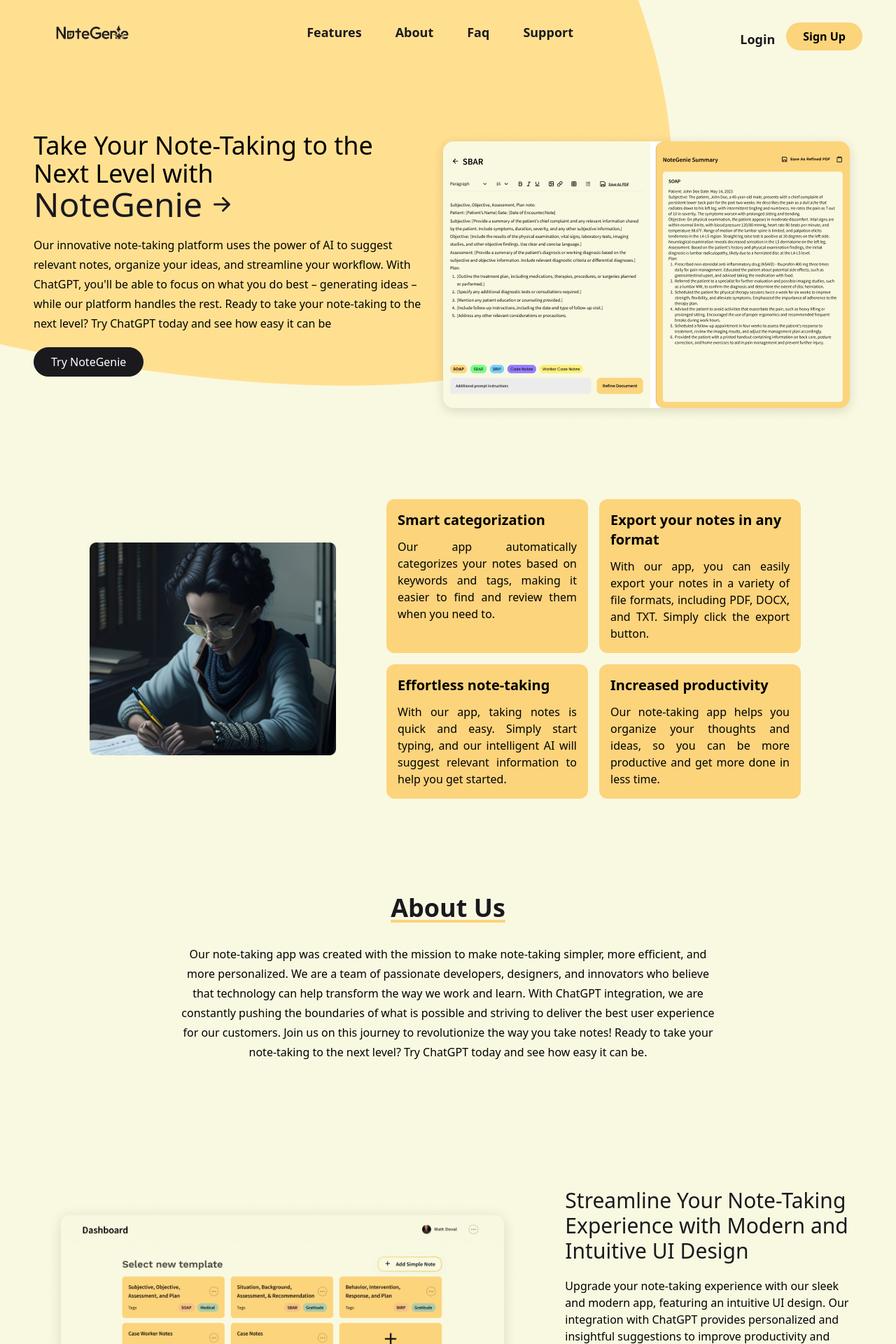
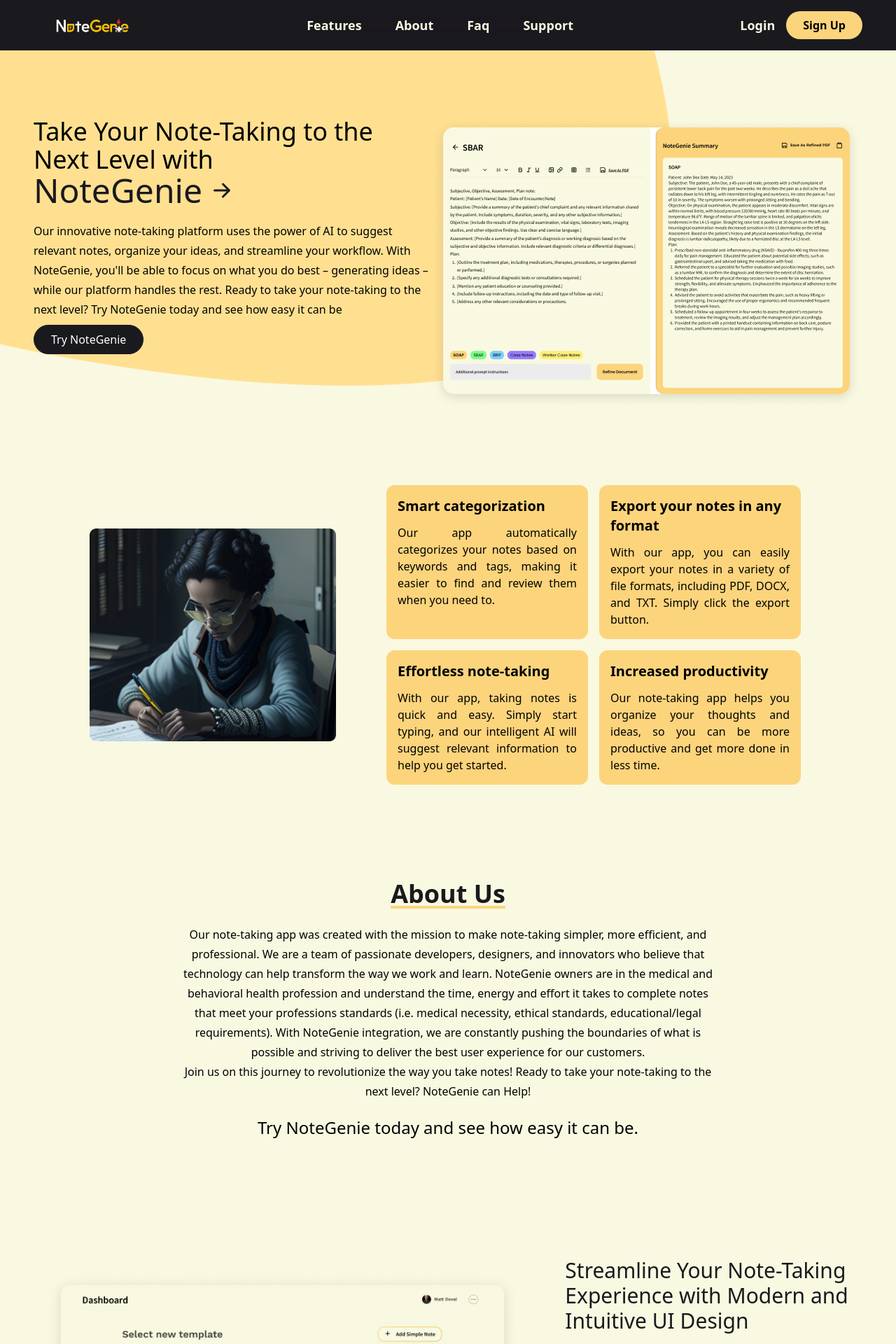
Before and after one commit to centrelocusdev/NoteGenie, a React (Vite) app in the folder client/: page / in a window 1280 px wide. Shown: the top 1920 px of the page at 70% size. Built offline with nearby package versions, Linux system fonts and the light colour scheme.

Commit message:
fix: frontend

```diff
--- a/client/src/api.js
+++ b/client/src/api.js
@@ -3,6 +3,7 @@
 import { toast } from "react-toastify";
 
 const url = 'https://ng.thedelvierypointe.com'
+// const url = 'http://127.0.0.1:8000'
 
 export const getUserByToken = async () => {
   try {
--- a/client/src/components/ButtonPrimary.jsx
+++ b/client/src/components/ButtonPrimary.jsx
@@ -2,7 +2,7 @@
 
 const ButtonPrimary = ({ text, icon, isDark, handleClick, width }) => {
   return (
-    <button onClick={handleClick} className={`${isDark ? 'bg-primary-dark text-white hover:bg-transparent hover:text-secondary-dark border border-primary-dark' : 'bg-theme-primary text-dark hover:bg-[#ffebb3] font-semibold'} w-${width ? width : 'fit'}  capitalize rounded-full px-6 py-2 flex justify-center items-center gap-2 mt-5 my-2`}>
+    <button onClick={handleClick} className={`${isDark ? 'bg-primary-dark text-white hover:bg-transparent hover:text-secondary-dark border border-primary-dark' : 'bg-theme-primary text-dark hover:bg-[#ffebb3] font-semibold'} w-${width ? width : 'fit'}  capitalize rounded-full px-6 py-2 flex justify-center items-center gap-2  my-2`}>
      {icon} {text}
     </button>
   );
--- a/client/src/components/Navbar.jsx
+++ b/client/src/components/Navbar.jsx
@@ -4,7 +4,7 @@
 import { FaBars } from "react-icons/fa";
 import { FiXOctagon } from "react-icons/fi";
 import Scroll from "react-scroll";
-import logo from "../assets/logo.png";
+import logo from "../assets/logo-yellow.png";
 import { Link } from "react-router-dom";
 import ButtonPrimary from "./ButtonPrimary";
 
@@ -20,9 +20,9 @@
   const navItems = ['features', 'about', 'faq', 'support' ];
 
   return (
-    <div className="w-full py-3 top-0">
+    <div className="w-full top-0 bg-primary-dark py-2 relative">
       <div className="flex flex-wrap flex-col md:flex-row justify-between md:items-center md:px-12">
-        <div className="flex justify-between px-5 relative">
+        <div className="flex justify-between px-5 py-2 md:py-0">
           <Link
             to="/"
             className="text-primary-dark font-semibold flex items-center gap-2 text-2xl"
@@ -31,14 +31,14 @@
           </Link>
           <button
             onClick={handleClick}
-            className="cursor-pointer md:hidden float-right right-0 relative text-primary-dark w-fit text-xl"
+            className="cursor-pointer md:hidden float-right right-0 text-primary-light w-fit text-xl"
           >
             <FaBars />
           </button>
         </div>
         <ul
           className={`z-10 h-screenlist-none md:flex items-center text-gray-200  text-md text-left md:static fixed h-full md:w-auto md:bg-[transparent] top-0 md:space-y-0 overflow-hidden transition-all ${
-            sidebar ? "w-[100%] " : "w-0"
+            sidebar ? "w-[100%] bg-primary-dark" : "w-0"
           } md:pt-0 pt-10`}
           style={{
             backdropFilter: "blur(50px)",
@@ -53,7 +53,7 @@
           {navItems.map((item, index) => (
             <li key={index}>
               <Goto to={item} spy={true} smooth={true} duration={250} >
-                <button className="text-primary-dark text-lg mx-1 px-5 w-full lg:w-fit hover:text-secondary-dark hover:bg-theme-primary rounded-xl py-2 md:text-left text-center capitalize font-semibold">
+                <button className="text-primary-light text-lg mx-1 px-5 w-full lg:w-fit hover:text-theme-primary rounded-xl md:text-left text-center capitalize font-semibold md:py-0 py-2">
                   {item}
                 </button>
               </Goto>
@@ -62,13 +62,13 @@
           <li className="md:hidden text-gray text-lg mx-auto md:px-0 px-5 w-full text-center flex flex-col w-fit">
             <Link
               to="/login"
-              className="text-primary-dark text-lg mx-3 md:px-0 px-5 w-full lg:w-fit hover:text-primary-dark py-2 md:text-left text-center capitalize"
+              className="text-primary-light text-lg md:px-0 px-5 w-full lg:w-fit hover:text-primary-light py-2 md:text-left text-center capitalize font-semibold"
             >
               Login
             </Link>
             <Link
               to="/signup"
-              className="text-primary-dark text-lg mx-3 md:px-0 px-5 w-full lg:w-fit hover:text-primary-dark py-2 md:text-left text-center capitalize"
+              className="text-primary-light text-lg md:px-0 px-5 w-full lg:w-fit hover:text-primary-light py-2 md:text-left text-center capitalize font-semibold"
             >
               Sign up
             </Link>
@@ -77,7 +77,7 @@
         <div className="md:flex items-center hidden">
           <Link
             to="/login"
-            className="text-primary-dark text-lg mx-4 mt-5  font-semibold md:px-0 px-5 w-full lg:w-fit lg:border-transparent hover:border-yellow-500 hover:text-yellow-500 py-1 text-left"
+            className="text-primary-light text-lg mx-4  font-semibold md:px-0 px-5 w-full lg:w-fit lg-transparent hover-yellow-500 hover:text-yellow-500 py-1 text-left"
           >
             Login
           </Link>
--- a/client/src/components/TemplateCard.jsx
+++ b/client/src/components/TemplateCard.jsx
@@ -2,51 +2,28 @@
 import { BsThreeDots, BsStar, BsClipboard, BsX } from "react-icons/bs";
 import { useNavigate } from "react-router-dom";
 
-const TemplateCard = ({template, key}) => {
-  const navigate = useNavigate()
-  const [displayMenu, setDisplayMenu] = useState(false)
+const TemplateCard = ({ template, key }) => {
+  const navigate = useNavigate();
+  const [displayMenu, setDisplayMenu] = useState(false);
 
   const handleClick = () => {
-    setDisplayMenu(displayMenu => !displayMenu)
-  }
+    setDisplayMenu((displayMenu) => !displayMenu);
+  };
 
   const hanldeCardClick = () => {
-    navigate(`/dashboard/editor/${template.id}`)
-  }
+    navigate(`/dashboard/editor/${template.id}`);
+  };
 
   return (
-    <div onClick={hanldeCardClick} className="bg-theme-primary p-5 my-1 rounded-2xl md:w-[48%] w-full lg:w-[30%] flex flex-col justify-between gap-2 border border-transparent hover:bg-dark cursor-pointer">
-      <div className="flex justify-between gap-2">
-        <h4 className="text-lg text-primary-dark font-semibold">{template.title}</h4>
-        <button onClick={handleClick} className="border border-black  p-1 text-sm rounded-full h-fit hover:bg-[rgba(0,0,0,0.1)]">
-          { displayMenu ? <BsX /> : <BsThreeDots />}
-        </button>
-        <ul className={`${displayMenu ? 'block' : 'hidden'} bg-white rounded-lg p-5 text-primary-dark text-sm absolute translate-x-52 -translate-y-24`}>
-          <li className="my-1">
-              <button  className="flex gap-2 ">
-                <BsStar /> <span>Add to Favorites</span>
-              </button>
-          </li>
-          <li className="my-1">
-              <button  className="flex gap-2">
-                <BsClipboard /> <span>Copy Prompt</span>
-              </button>
-          </li>
-        </ul>
-      </div>
-
-      <div className="flex justify-between ">
-        <h6 className="w-fit">Tags</h6>
-        <div className="flex flex-wrap gap-1">
-          {
-            template.tags.map((tag) => (
-              <span className="text-[0.8rem] capitalize px-3 py-1 bg-[rgba(0,0,0,0.1)] rounded-full font-semibold">{tag}</span>
-            ))
-          }
-        </div>
-      </div>
+    <div
+      onClick={hanldeCardClick}
+      className="bg-theme-primary p-5 my-1 rounded-2xl md:w-[48%] w-full h-[8rem] lg:w-[30%] flex flex-col justify-center items-center gap-2 border border-transparent hover:bg-[#ffebb3] cursor-pointer"
+    >
+      <h4 className="text-xl text-primary-dark font-semibold text-center">
+        {template.title}
+      </h4>
     </div>
   );
 };
 
-export default TemplateCard
+export default TemplateCard;
--- a/client/src/data.js
+++ b/client/src/data.js
@@ -2,67 +2,66 @@
   {
     id: 1,
     type: 'predefined',
-    title: "Subjective, Objective, Assessment, and Plan",
-    tags: ["self imrovment", "self help"],
+    title: "Subjective, Objective, Assessment, Plan",
   },
   {
     id: 2,
     type: 'predefined',
-    title: "Behavior, Intervention, Response, and Plan",
-    tags: ["self imrovment", "self help"],
+    title: "Behavior, Intervention, Response, Plan",
   },
   {
     id: 3,
     type: 'predefined',
-    title: "Reflection on work out progre...",
-    tags: ["self imrovment", "self help"],
+    title: "Situation, Background, Assessment, Recommendation",
   },
   {
     id: 4,
     type: 'predefined',
-    title: "Reflection on work out progre...",
-    tags: ["self imrovment", "self help"],
+    title: "Treatment Plan",
   },
   {
     id: 5,
     type: 'predefined',
-    title: "Reflection on work out progre...",
-    tags: ["self imrovment", "self help"],
+    title: "Discharge Summary",
   },
   {
     id: 6,
     type: 'predefined',
-    title: "Reflection on work out progre...",
-    tags: ["self imrovment", "self help"],
+    title: "Critical Incident Report",
   },
   {
     id: 7,
     type: 'predefined',
-    title: "Reflection on work out progre...",
-    tags: ["self imrovment", "self help"],
+    title: "Biopsychosocial Assessment",
   },
   {
     id: 8,
     type: 'predefined',
-    title: "Reflection on work out progre...",
-    tags: ["self imrovment", "self help"],
+    title: "Problem Intervention Evalution",
   },
   {
     id: 9,
-    type: 'custom',
-    title: "Subjective, Objective, Assessment, and Plan",
-    tags: ["self imrovment", "self help"],
+    type: 'predefined',
+    title: "Report Intake",
   },
   {
     id: 10,
-    type: 'custom',
-    title: "Situation, Background, Assessment, & Recommendation",
-    tags: ["self imrovment", "self help"],
+    type: 'predefined',
+    title: "Crisis Intervention",
   },
   {
     id: 11,
+    type: 'predefined',
+    title: "Task Management",
+  },
+  {
+    id: 12,
     type: 'custom',
-    title: "Behavior, Intervention, Response, and Plan",
-    tags: ["self imrovment", "self help"],
+    title: "Case Woker Notes",
+  },
+  {
+    id: 13,
+    type: 'custom',
+    title: "Case Notes",
   },
 ];
--- a/client/src/pages/dashboard/Editor.jsx
+++ b/client/src/pages/dashboard/Editor.jsx
@@ -76,16 +76,14 @@
   return (
     <div className="flex gap-6">
       <div className="md:w-2/3 p-8">
-        <div className="flex gap-2">
-          <button onClick={(e) => navigate('/dashboard')} title="Back" className="text-2xl hover:text-gray-600">
+        <button onClick={(e) => navigate('/dashboard')} title="Back" className="text-2xl hover:text-gray-600">
             <BiChevronLeftCircle />
           </button>
-          <h2 className="text-primary-dark text-2xl font-medium uppercase">
+
+        <div className="flex justify-between">
+        <h2 className="text-primary-dark text-2xl font-medium uppercase">
             {template?.title}
           </h2>
-        </div>
-
-        <div className="flex justify-end">
           <button className="mt-1 font-semibold border border rounded-full px-3 flex items-center gap-2 hover:bg-theme-primary hover:border-transparent">
             <FiSave /> Save as PDF
           </button>
@@ -116,8 +114,9 @@
           <div className="flex gap-2 items-center justify-between mt-3">
             <input
               type="text"
-              className="rounded-lg px-6 py-3  bg-[#ECECEC] w-[73%]"
-              placeholder="Additional prompt instructions"
+              className="rounded-lg px-6 py-3  bg-[#ECECEC] w-[73%] focus:outline-none"
+              autoFocus
+              placeholder="Add additional prompt..."
               value={input}
               onChange={handleInputChange}
             />
--- a/client/src/pages/general/Home.jsx
+++ b/client/src/pages/general/Home.jsx
@@ -1,25 +1,25 @@
 import React, { useState } from "react";
 import { BsArrowRightShort } from "react-icons/bs";
 import ButtonPrimary from "../../components/ButtonPrimary";
-import ellipse from "../../assets/ellipse-blue.png";
 import rectangle from "../../assets/rectangle.png";
 import sbar from "../../assets/sbar.png";
 import girl from "../../assets/girl.png";
 import dashboard from "../../assets/dashboard.png";
-import checkmark from "../../assets/checkmark.png";
 import { FaChevronUp, FaChevronDown } from "react-icons/fa";
 import Footer from "../../components/Footer";
 import Navbar from "../../components/Navbar";
+import { useNavigate } from "react-router-dom";
 
 const Home = () => {
+  const navigate = useNavigate()
   const [openIndex, setOpenIndex] = useState(-1);
 
   return (
     <section className="min-h-screen min-w-screen">
       <img
-          src={rectangle}
-          className="absolute z-60 w-[75%] mx-auto -translate-y-16 hidden md:block"
-        />
+        src={rectangle}
+        className="absolute z-60 w-[75%] mx-auto -translate-y-16 hidden md:block"
+      />
       <Navbar />
       <div className="mx-auto md:pt-24 p-12 ">
         <div className="md:flex relative w-full">
@@ -35,28 +35,28 @@
             <p className="mt-5 leading-7">
               Our innovative note-taking platform uses the power of AI to
               suggest relevant notes, organize your ideas, and streamline your
-              workflow. With ChatGPT, you'll be able to focus on what you do
+              workflow. With NoteGenie, you'll be able to focus on what you do
               best – generating ideas – while our platform handles the rest.
-              Ready to take your note-taking to the next level? Try ChatGPT
+              Ready to take your note-taking to the next level? Try NoteGenie
               today and see how easy it can be
             </p>
 
-            <ButtonPrimary text={"Try NoteGenie"} isDark={true} />
+            <ButtonPrimary text={"Try NoteGenie"} isDark={true} handleClick={(e) => navigate('/dashboard')} />
           </div>
           <img src={sbar} alt="" className="hidden md:block" />
         </div>
       </div>
 
-      <section id="features" className="mt-5 md:p-8 p-4 flex md:gap-16 gap-5 justify-center items-center">
+      <section
+        id="features"
+        className="mt-5 md:p-8 p-4 flex md:gap-16 gap-5 justify-center items-center"
+      >
         <div className="md:w-fit lg:block hidden">
           <img src={girl} alt="technology" className="w-[22rem]" />
         </div>
         <div className="md:w-1/2 flex flex-wrap justify-center">
           {features.map(({ title, desc }, key) => (
-            <div
-              key={key}
-              className="w-72 bg-theme-primary rounded-xl p-4 m-2"
-            >
+            <div key={key} className="w-72 bg-theme-primary rounded-xl p-4 m-2">
               <h5 className="text-xl font-semibold mb-3">{title}</h5>
               <p className="md:text-normal text-justify">{desc}</p>
             </div>
@@ -64,23 +64,20 @@
         </div>
       </section>
 
-      <section id="about" className="md:mt-16 mt-5 md:p-8 p-4 text-center ">
-        <h4 className="text-4xl text-primary-dark underline decoration-theme-primary decoration-4 underline-offset-4 font-semibold mb-3">About Us</h4>
-        <p className="md:w-2/3 mx-auto p-5 leading-7 md:text-center text-justify">
-          Our note-taking app was created with the mission to make note-taking
-          simpler, more efficient, and more personalized. We are a team of
-          passionate developers, designers, and innovators who believe that
-          technology can help transform the way we work and learn. With ChatGPT
-          integration, we are constantly pushing the boundaries of what is
-          possible and striving to deliver the best user experience for our
-          customers. Join us on this journey to revolutionize the way you take
-          notes! Ready to take your note-taking to the next level? Try ChatGPT
-          today and see how easy it can be.
+      <section id="about" className="md:mt-16 mt-5 md:p-8 p-4 text-center md:w-2/3 mx-auto">
+        <h4 className="text-4xl text-primary-dark underline decoration-theme-primary decoration-4 underline-offset-4 font-semibold mb-3">
+          About Us
+        </h4>
+        <p className="p-3 leading-7 md:text-center text-justify">
+          Our note-taking app was created with the mission to make note-taking simpler, more efficient, and professional. We are a team of passionate developers, designers, and innovators who believe that technology can help transform the way we work and learn. NoteGenie owners are in the medical and behavioral health profession and understand the time, energy and effort it takes to complete notes that meet your professions standards (i.e. medical necessity, ethical standards, educational/legal requirements). With NoteGenie integration, we are constantly pushing the boundaries of what is possible and striving to deliver the best user experience for our customers. <br />
+          Join us on this journey to revolutionize the way you take
+          notes! Ready to take your note-taking to the next level? NoteGenie can Help!
         </p>
+        <p className="text-2xl p-3 leading-7 md:text-center text-justify"> Try NoteGenie today and see how easy it can be.</p>
       </section>
 
       <div className="md:mt-16 mt-5 md:p-16 p-8 flex md:gap-16 justify-center items-center gap-8">
-      <div className="md:3/5 lg:block hidden">
+        <div className="md:3/5 lg:block hidden">
           <img src={dashboard} alt="dashboard preview" className="w-full" />
         </div>
         <div className="md:w-2/5">
@@ -90,7 +87,7 @@
           </h3>
           <p className="my-5">
             Upgrade your note-taking experience with our sleek and modern app,
-            featuring an intuitive UI design. Our integration with ChatGPT
+            featuring an intuitive UI design. Our integration with NoteGenie
             provides personalized and insightful suggestions to improve
             productivity and efficiency. Say goodbye to traditional note-taking
             and embrace the future of productivity. Try our cutting-edge app
@@ -126,18 +123,14 @@
                 className="flex items-center justify-between cursor-pointer"
                 onClick={() => setOpenIndex(openIndex === index ? -1 : index)}
               >
-                <h3 className="text-lg  font-medium ">
-                  {faq.question}
-                </h3>
+                <h3 className="text-lg  font-medium ">{faq.question}</h3>
                 {openIndex === index ? (
                   <FaChevronUp className="" />
                 ) : (
                   <FaChevronDown className="" />
                 )}
               </div>
-              {openIndex === index && (
-                <p className="mt-4">{faq.answer}</p>
-              )}
+              {openIndex === index && <p className="mt-4">{faq.answer}</p>}
             </div>
           ))}
         </div>
--- a/client/tailwind.config.js
+++ b/client/tailwind.config.js
@@ -5,7 +5,6 @@
     extend: {
       colors: {
         'blue': '#02BAFB',
-        // 'gray': '#9daaafff',
         'grad-dark': '#00BFFF0D',
         'grad-primary': '#2E3E990D',
         'card-gray': '#2B597336',
```
Also changed, not shown: client/src/pages/dashboard/Templates.jsx (+19 -11 lines), client/src/assets/logo-yellow.png (added).
